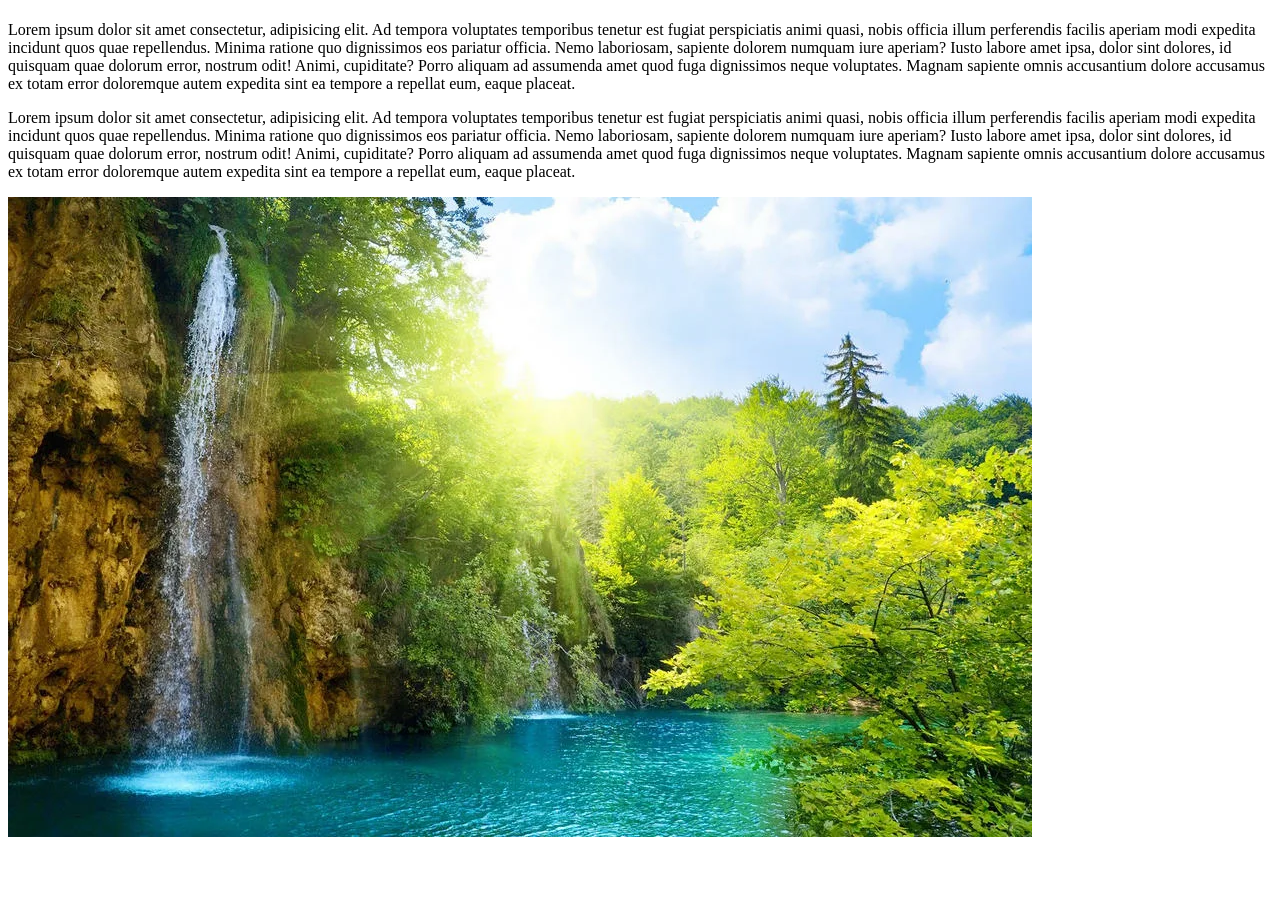
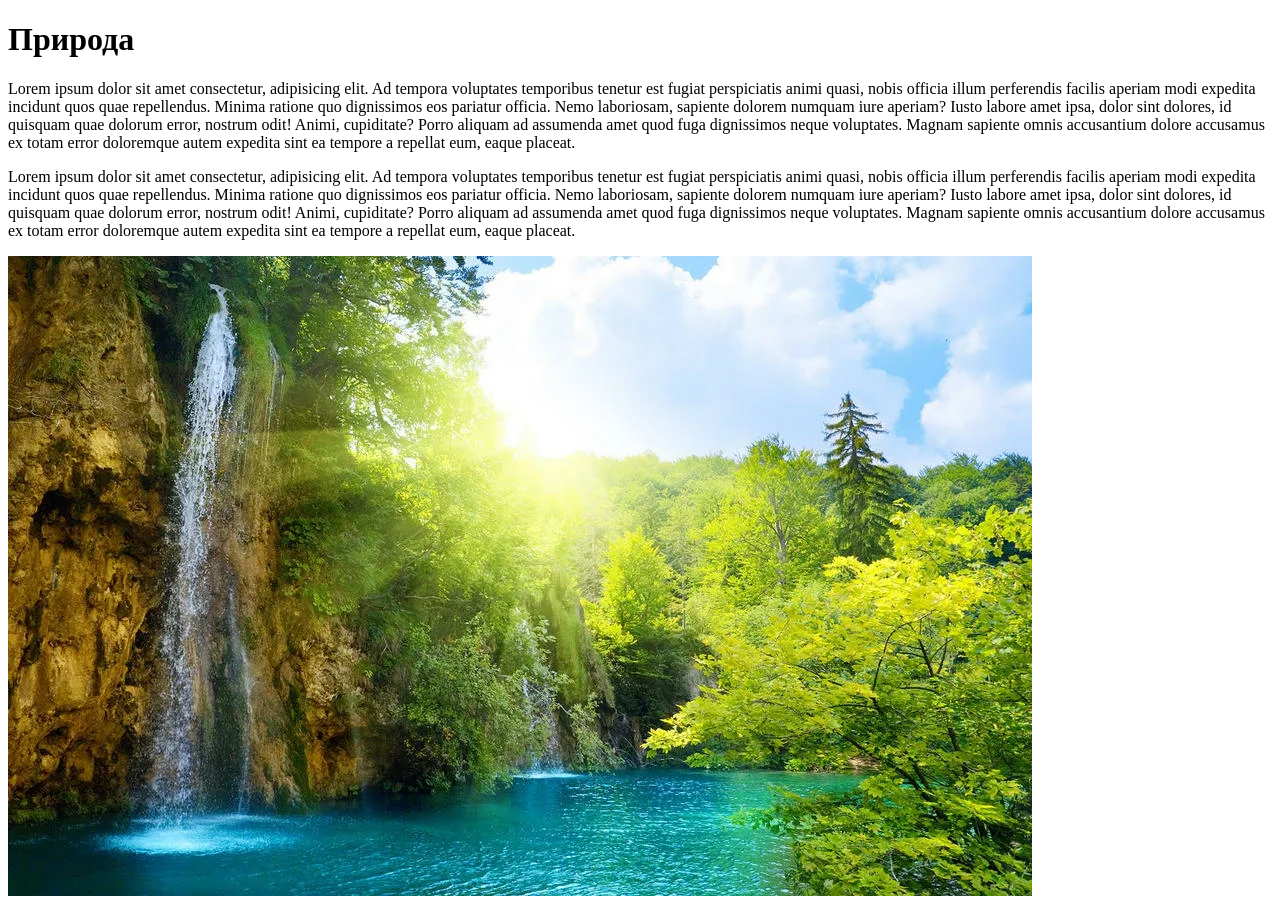
Before and after one commit to di-artemida/di-web42, a plain HTML site: page index.html in a window 1280 px wide. Before the commit the page ends 849 px from the top, so only its background shows below. Drawn offline with Linux system fonts and the light colour scheme.

Commit message:
Update index.html

```diff
--- a/index.html
+++ b/index.html
@@ -6,7 +6,7 @@
     <title>Мой первый Web-проект на Git Hub</title>
 </head>
 <body>
-    <h1></h1>
+    <h1>Природа</h1>
     <p>Lorem ipsum dolor sit amet consectetur, adipisicing elit. Ad tempora voluptates temporibus tenetur est fugiat perspiciatis animi quasi, nobis officia illum perferendis facilis aperiam modi expedita incidunt quos quae repellendus.
     Minima ratione quo dignissimos eos pariatur officia. Nemo laboriosam, sapiente dolorem numquam iure aperiam? Iusto labore amet ipsa, dolor sint dolores, id quisquam quae dolorum error, nostrum odit! Animi, cupiditate?
     Porro aliquam ad assumenda amet quod fuga dignissimos neque voluptates. Magnam sapiente omnis accusantium dolore accusamus ex totam error doloremque autem expedita sint ea tempore a repellat eum, eaque placeat.</p>
```
